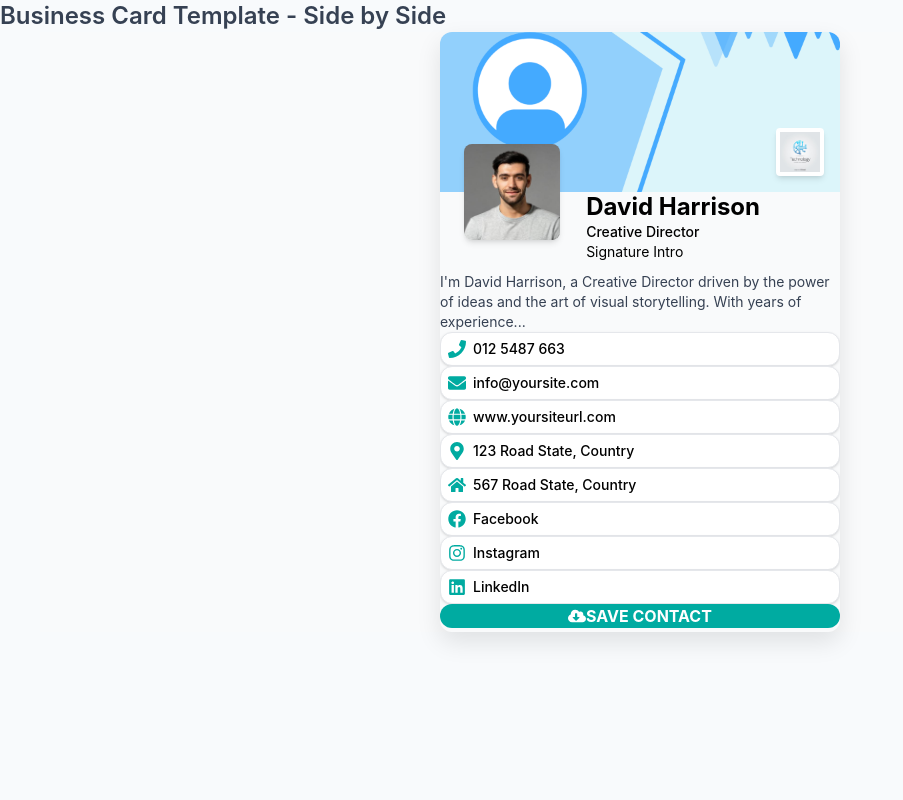
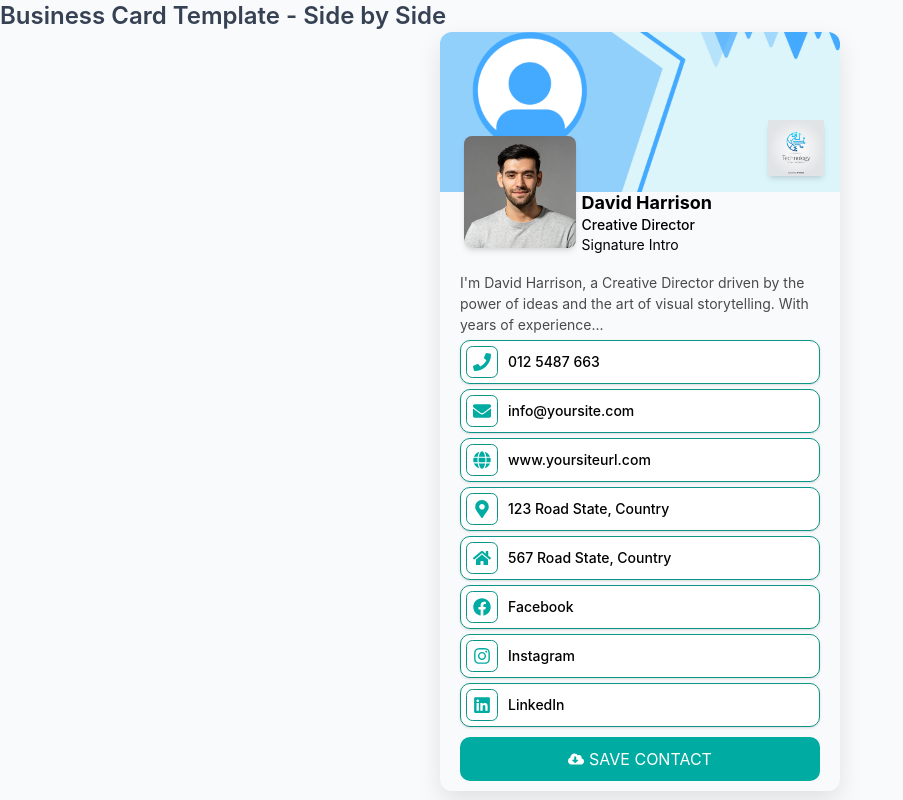
Before and after one commit to sabbir1257/card, a React (Vite) app: page / in a window 1280 px wide. Shown: the whole page, without its empty margins (0-903 px from the left). Built offline with nearby package versions, Linux system fonts and the light colour scheme.

Commit message:
design done

```diff
--- a/src/component/BusinessCardTemplate.jsx
+++ b/src/component/BusinessCardTemplate.jsx
@@ -21,17 +21,17 @@ const BusinessCardTemplate = () => {
 
           {/* Small Logo in bottom right */}
           <div className="absolute bottom-24 right-4">
-            <div className="w-12 h-12 bg-white rounded flex items-center justify-center shadow-md">
-              <img src="/log.jpg" alt="" className="w-10 h-10 object-contain" />
+            <div className="w-14 h-14 bg-white rounded flex items-center justify-center shadow-md">
+              <img src="/log.jpg" alt="" className="w-14 h-14 object-contain" />
             </div>
           </div>
-          <div className="absolute bottom-8 left-6">
-            <div className="w-24 h-24 rounded-lg overflow-hidden shadow-md">
+          <div className="absolute bottom-6 left-6">
+            <div className="w-28 h-28 rounded-lg overflow-hidden shadow-md">
               <img src="/image.jpg" alt="Profile" className="w-full h-full object-cover" />
             </div>
           </div>
-          <div className="absolute right-20">
-            <h2 className="text-2xl font-bold text-black leading-tight">David Harrison</h2>
+          <div className="absolute right-32">
+            <h2 className="text-[18px] font-bold text-black leading-tight">David Harrison</h2>
             <p className=" text-sm font-medium">Creative Director</p>
             <p className=" text-sm">Signature Intro</p>
           </div>
@@ -40,17 +40,15 @@ const BusinessCardTemplate = () => {
 
 
         {/* Content Section */}
-        <div className="p-6 mt-9 ">
+        <div>
           {/* About Me */}
-          <div className="mb-6">
-            <p className="text-gray-700 text-sm ">
-              I'm David Harrison, a Creative Director driven by the power of ideas and the art of visual storytelling. With years of experience...
-            </p>
-          </div>
+          <p className="about_section">
+            I'm David Harrison, a Creative Director driven by the power of ideas and the art of visual storytelling. With years of experience...
+          </p>
 
           {/* Contact Information */}
-          <div className="space-y-3 w-full mx-2">
-            <ContactItem icon={<FaPhone />} text="012 5487 663"  className=""/>
+          <div className="space-y-3">
+            <ContactItem icon={<FaPhone />} text="012 5487 663" className="" />
             <ContactItem icon={<FaEnvelope />} text="info@yoursite.com" />
             <ContactItem icon={<FaGlobe />} text="www.yoursiteurl.com" />
             <ContactItem icon={<FaMapMarkerAlt />} text="123 Road State, Country" />
@@ -58,16 +56,16 @@ const BusinessCardTemplate = () => {
           </div>
 
           {/* Social Media */}
-          <div className="space-y-3 mt-6 mx-2 w-full">
+          <div className="space-y-3 mt-6">
             <ContactItem icon={<FaFacebook />} text="Facebook" />
             <ContactItem icon={<FaInstagram />} text="Instagram" />
             <ContactItem icon={<FaLinkedin />} text="LinkedIn" />
           </div>
 
           {/* Save Contact Button */}
-          <div className="mx-2 w-full">
-            <button className="w-full bg-[#00aba1] text-white font-bold py-3 px-6 rounded-xl flex items-center justify-center text-base hover:bg-[#009a91] transition">
-              <FaCloudDownloadAlt className="mr-3 text-lg" />
+          <div className="save_contact_div">
+            <button  className='w-full save_contact_button'>
+              <FaCloudDownloadAlt />
               SAVE CONTACT
             </button>
           </div>
@@ -78,8 +76,8 @@ const BusinessCardTemplate = () => {
 };
 
 const ContactItem = ({ icon, text }) => (
-  <div className="flex items-center w-full bg-white rounded-xl border border-gray-200 shadow-sm hover:bg-gray-50 transition px-4 py-3">
-    <div className="flex-shrink-0 w-8 h-8 flex items-center justify-center text-[#00aba1] text-lg mr-3">
+  <div className="contact_item flex  items-center bg-white rounded-xl border border-gray-200 shadow-sm hover:bg-gray-50 transition px-4 py-3">
+    <div className="icon flex-shrink-0 w-8 h-8 flex items-center justify-center text-[#00aba1] text-lg mr-3">
       {icon}
     </div>
     <span className="text-black text-sm font-medium break-words flex-1">{text}</span>
--- a/src/index.css
+++ b/src/index.css
@@ -313,10 +313,38 @@ body {
   margin-bottom: 1px;
 }
 
-.corner-text {
+.contact_item {
+  border: #0d9488 1px solid;
+  border-radius: 10px;
+  margin: 5px 20px;
+  padding: 5px;
+}
+
+.icon{
+  border: #0d9488 1px solid;
+  margin-right: 10px;
+  border-radius: 20%;
+}
+
+.about_section{
+  margin-left:20px;
+  color: #4A4A4A;
+  font-size: 14px;
+}
+
+.save_contact_div{
+  padding: 10px ;
+  margin: 10px 20px;
+  background-color: #00aba1;
   color: white;
-  font-size: 3px;
-  font-weight: 600;
-  text-align: center;
-  line-height: 1.1;
+  font-size: bold;
+  border-radius: 10px;
+
 }
+
+.save_contact_button{
+  display: flex;
+  align-items: center;
+  justify-content: center;
+  gap: 5px;
+}
```
